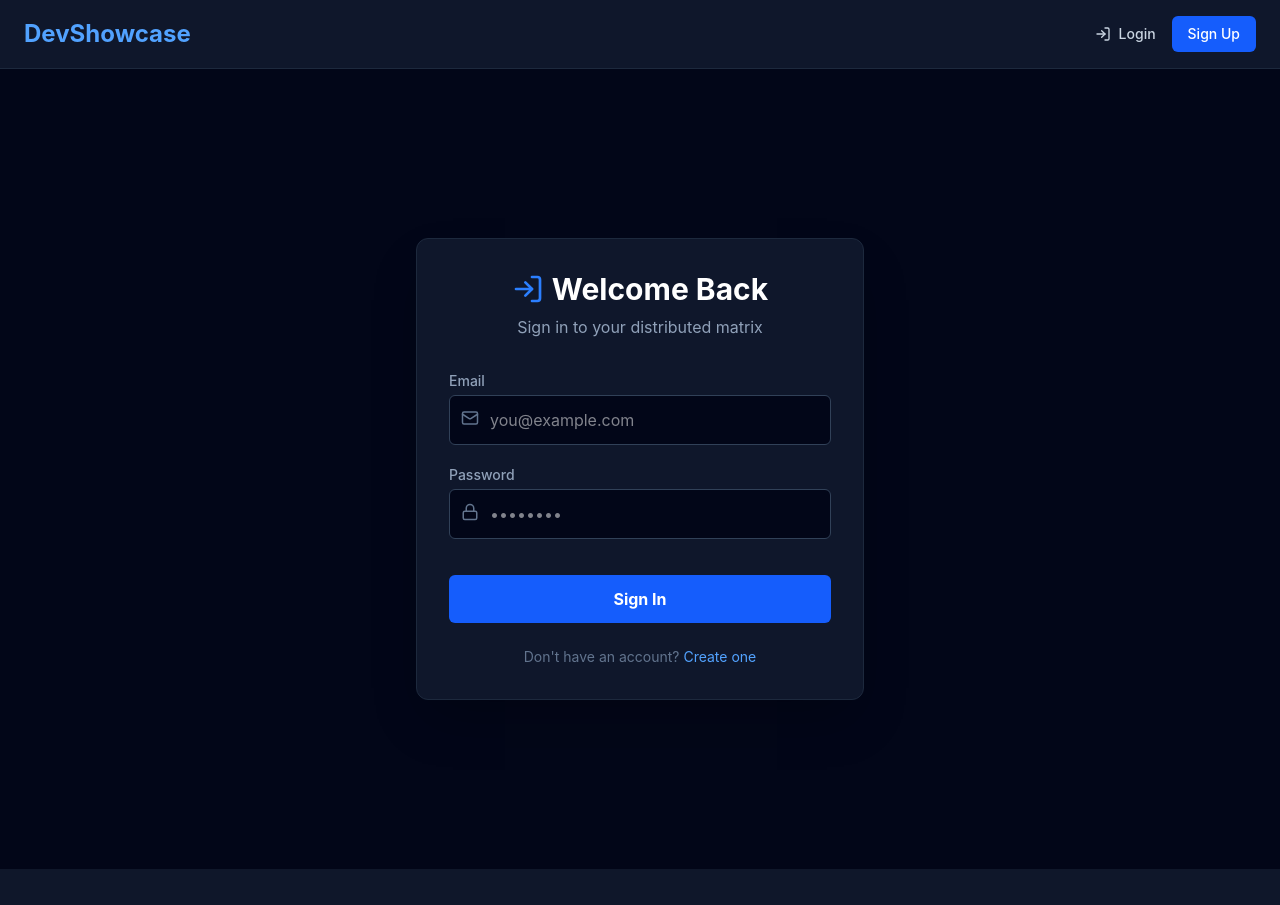
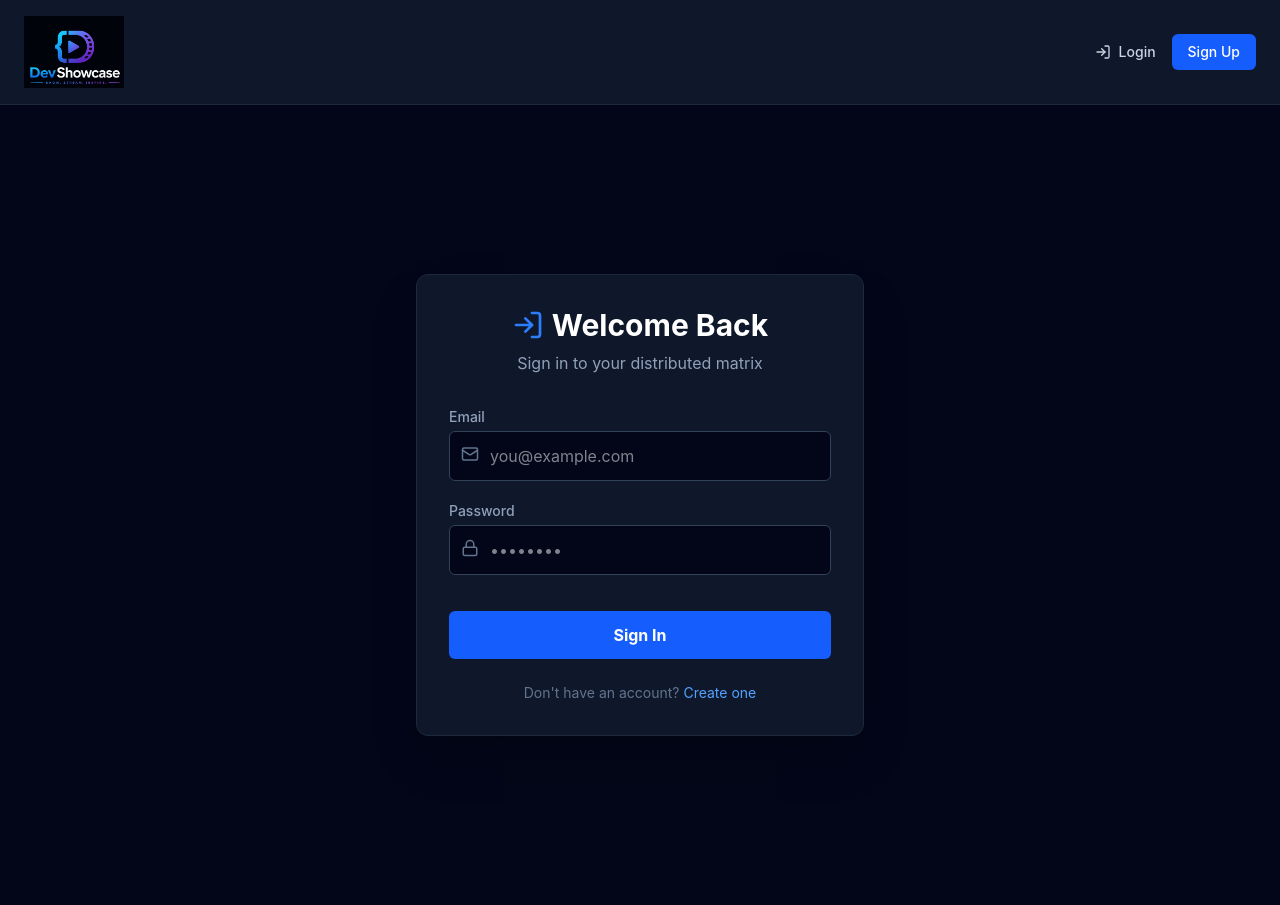
Before and after one commit to Saurav09K/devShowcase, a React app in the folder frontend/: page /login in a window 1280 px wide. Before the commit the page ends 869 px from the top, so only its background shows below. Built offline with nearby package versions, Linux system fonts and the light colour scheme; the HTML template or start-up script is replaced by a standard one.

Commit message:
Add logo image and update Navbar to display logo instead of text

```diff
--- a/frontend/src/App.jsx
+++ b/frontend/src/App.jsx
@@ -45,7 +45,7 @@ function App() {
             element={
               <div className="min-h-screen p-8">
                 <div className="flex justify-center mb-10">
-                  <h1 className="text-3xl font-bold text-blue-400">DevShowcase</h1>
+                  {/* <h1 className="text-3xl font-bold text-blue-400">DevShowcase</h1> */}
                 </div>
                 <Dashboard />
               </div>
--- a/frontend/src/components/Navbar.jsx
+++ b/frontend/src/components/Navbar.jsx
@@ -16,7 +16,7 @@ const Navbar = () => {
     <nav className="w-full bg-slate-900 border-b border-slate-800 px-6 py-4 flex justify-between items-center sticky top-0 z-50">
       {/* Brand Logo */}
       <Link to="/" className="text-2xl font-bold text-blue-400 hover:text-blue-300 transition">
-        DevShowcase
+       <img src="/logo.png" alt="DevShowcase"className="w-25 h-18"/>
       </Link>
 
       {/* Dynamic Auth Buttons */}
```
Also changed, not shown: frontend/public/logo.png (added).
